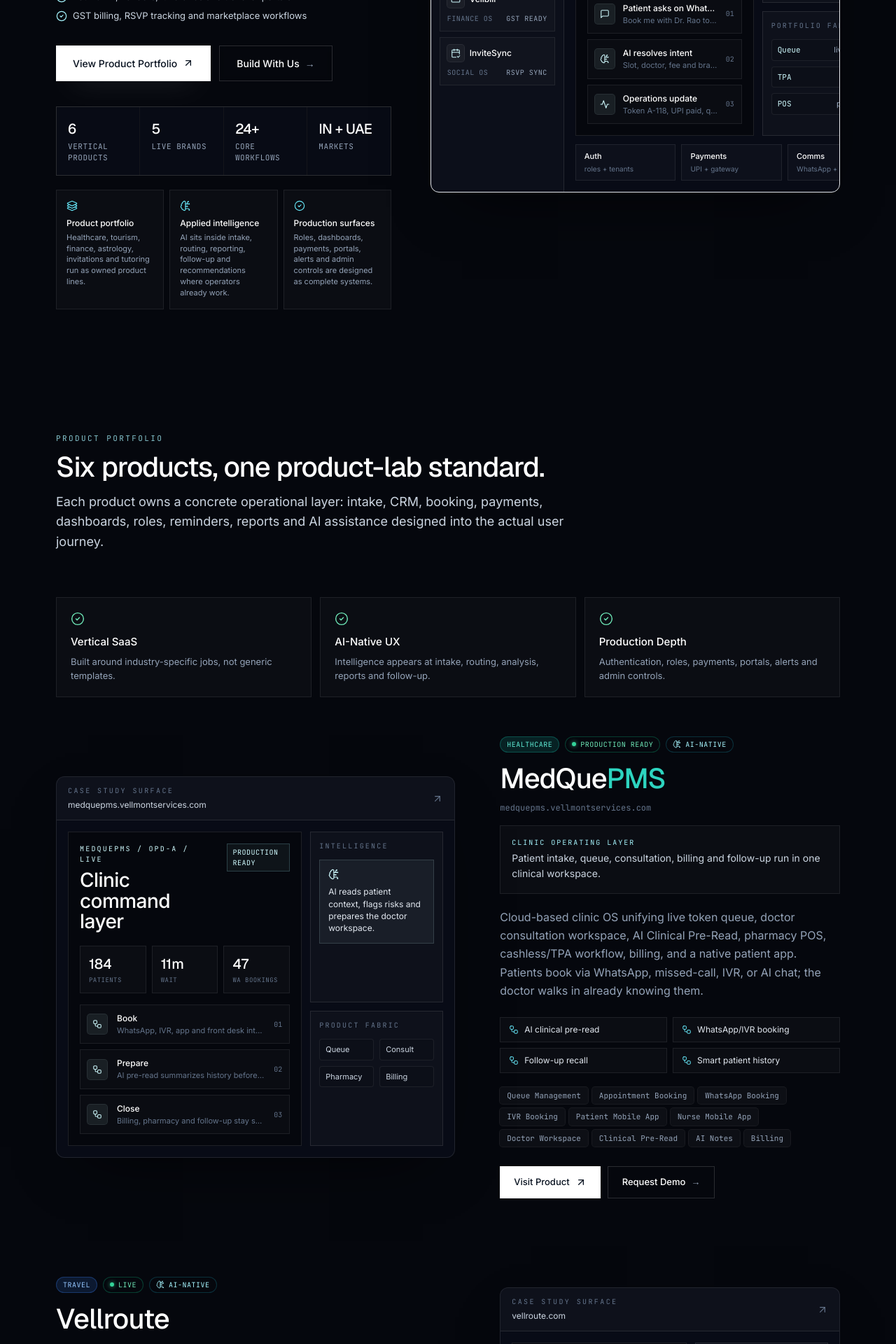
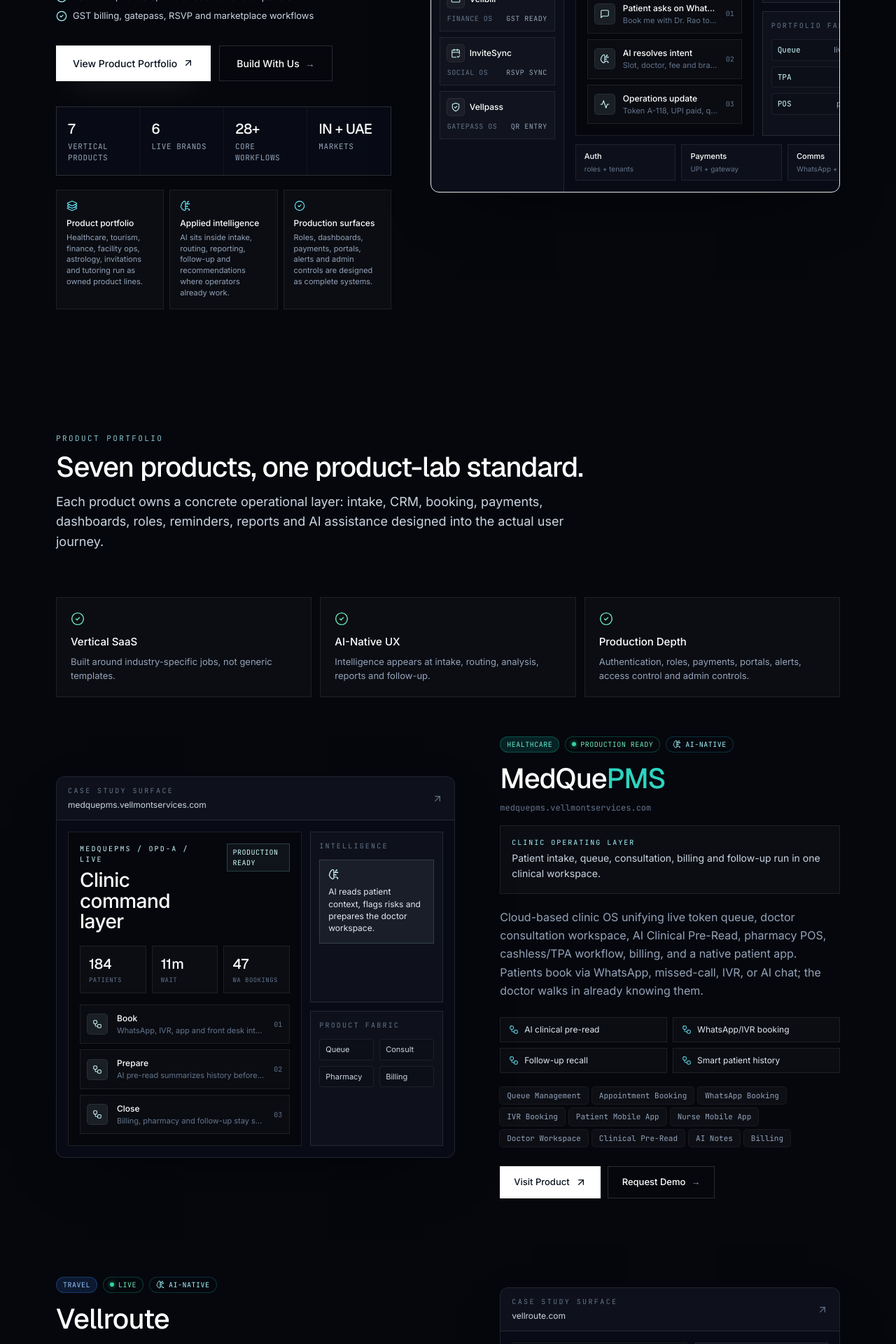
Before and after one commit to jaypandeydev/vellmontwebsite, a React (Vite) app: page / in a window 1280 px wide. Shown: the part 660-2580 px from the top of the page at 70% size. Built offline with nearby package versions, Linux system fonts and the light colour scheme.

Commit message:
Add Vellpass to product portfolio

```diff
--- a/index.html
+++ b/index.html
@@ -12,7 +12,7 @@
 		<title>Vellmont Services — AI Product Company Building Vertical SaaS</title>
 		<meta
 			name="description"
-			content="Vellmont is an AI product company building vertical SaaS for healthcare, tourism, finance, education, astrology and social planning across India and the UAE."
+			content="Vellmont is an AI product company building vertical SaaS for healthcare, tourism, finance, education, astrology, events and facility access across India and the UAE."
 		/>
 		<meta
 			name="keywords"
@@ -28,14 +28,14 @@
 		<meta property="og:type" content="website" />
 		<meta property="og:site_name" content="Vellmont Services" />
 		<meta property="og:title" content="Vellmont Services — AI Product Company Building Vertical SaaS" />
-		<meta property="og:description" content="A portfolio of AI-heavy products for clinics, tour operators, SMB finance, education, astrology and social planning across India and the UAE." />
+		<meta property="og:description" content="A portfolio of AI-heavy products for clinics, tour operators, SMB finance, education, astrology, events and visitor management across India and the UAE." />
 		<meta property="og:url" content="https://vellmontservices.com/" />
 		<meta property="og:image" content="https://res.cloudinary.com/dzdaksuzp/image/upload/v1750354259/Vellmont_final_logo_Png_isk7ol.png" />
 		<meta property="og:locale" content="en_IN" />
 
 		<meta name="twitter:card" content="summary_large_image" />
 		<meta name="twitter:title" content="Vellmont Services — AI Product Company Building Vertical SaaS" />
-		<meta name="twitter:description" content="AI-heavy product portfolio across healthcare, tourism, finance, education, astrology and social planning." />
+		<meta name="twitter:description" content="AI-heavy product portfolio across healthcare, tourism, finance, education, astrology, events and facility access." />
 		<meta name="twitter:image" content="https://res.cloudinary.com/dzdaksuzp/image/upload/v1750354259/Vellmont_final_logo_Png_isk7ol.png" />
 
 		<link rel="preconnect" href="https://fonts.googleapis.com" />
@@ -57,7 +57,7 @@
 					"url": "https://vellmontservices.com/",
 					"logo": "https://res.cloudinary.com/dzdaksuzp/image/upload/v1750354259/Vellmont_final_logo_Png_isk7ol.png",
 					"foundingDate": "2025",
-					"description": "AI product company building vertical SaaS for healthcare, tourism, finance, education, astrology and social planning in India and the UAE.",
+					"description": "AI product company building vertical SaaS for healthcare, tourism, finance, education, astrology, events and facility access in India and the UAE.",
 					"address": [
 						{
 							"@type": "PostalAddress",
@@ -262,6 +262,28 @@
 						"One-off freelance invoices"
 					],
 					"provider": { "@id": "https://vellmontservices.com/#organization" }
+				},
+				{
+					"@type": "SoftwareApplication",
+					"name": "Vellpass",
+					"url": "https://vellpass.vellmontservices.com/",
+					"applicationCategory": "BusinessApplication",
+					"applicationSubCategory": "Visitor and Gatepass Management",
+					"operatingSystem": "Web, iOS, Android",
+					"description": "Visitor and gatepass management system for apartments, offices, campuses and controlled facilities. Handles pre-approvals, QR gatepasses, security desk check-ins, check-outs, notifications and searchable visitor audit trails.",
+					"audience": { "@type": "Audience", "audienceType": "Apartments, offices, campuses, facilities, administrators and security teams" },
+					"featureList": [
+						"Visitor registration",
+						"Digital gatepass",
+						"Host approval",
+						"QR check-in",
+						"Check-out tracking",
+						"Security dashboard",
+						"Visitor history",
+						"Audit trail",
+						"Multi-site support"
+					],
+					"provider": { "@id": "https://vellmontservices.com/#organization" }
 				}
 			]
 		}
--- a/src/components/redesign/AIDemoBlock.jsx
+++ b/src/components/redesign/AIDemoBlock.jsx
@@ -152,6 +152,28 @@
     ),
     prompts: ['GST invoice', 'Payment follow-up', 'Expense summary'],
   },
+  vellpass: {
+    label: 'vellpass',
+    render: () => (
+      <>
+        <div className="font-mono text-[10px] opacity-50 mb-1.5">
+          security desk → vellpass
+        </div>
+        <div className="text-[13px] mb-3">
+          "Visitor for Flat B-1203 has arrived. Check approval and issue entry."
+        </div>
+        <div className="font-mono text-[10px] opacity-50 mb-1.5">
+          vellpass →
+        </div>
+        <div className="text-[12px] leading-[1.6]">
+          Host approval verified · QR gatepass scanned · visitor photo logged ·
+          check-in started.{' '}
+          <span className="opacity-60">Auto-remind security if not checked out.</span>
+        </div>
+      </>
+    ),
+    prompts: ['Visitor pre-approval', 'QR gatepass', 'Security audit trail'],
+  },
 };
 
 export default function AIDemoBlock() {
--- a/src/components/redesign/Footer.jsx
+++ b/src/components/redesign/Footer.jsx
@@ -11,6 +11,7 @@
       { label: 'Vedjyotix', href: 'https://vedjyotix.com', ext: true },
       { label: 'Vellbill', href: 'https://vellbill.com', ext: true },
       { label: 'Tutora', href: 'https://tutorra.vellmontservices.com', ext: true },
+      { label: 'Vellpass', href: 'https://vellpass.vellmontservices.com', ext: true },
     ],
   },
   {
@@ -57,8 +58,8 @@
             </Link>
             <p className="text-[13px] text-slate-400 leading-[1.6] max-w-[320px] mb-5">
               An AI product company building production-grade vertical SaaS
-              for healthcare, tourism, finance, education and everyday
-              operations. Hyderabad · Dubai.
+              for healthcare, tourism, finance, education, events and secure
+              facility operations. Hyderabad · Dubai.
             </p>
             <div className="flex flex-wrap gap-2 text-[11px] font-mono text-slate-500">
               <span className="px-2 py-1 bg-white/[0.04] ring-1 ring-white/[0.08] rounded-md">
--- a/src/components/redesign/Hero.jsx
+++ b/src/components/redesign/Hero.jsx
@@ -8,6 +8,7 @@
   CheckCircle2,
   CreditCard,
   Layers3,
+  ShieldCheck,
   MessageSquare,
   Route,
   Sparkles,
@@ -18,9 +19,9 @@
 } from './tokens';
 
 const metrics = [
-  { value: '6', label: 'Vertical products' },
-  { value: '5', label: 'Live brands' },
-  { value: '24+', label: 'Core workflows' },
+  { value: '7', label: 'Vertical products' },
+  { value: '6', label: 'Live brands' },
+  { value: '28+', label: 'Core workflows' },
   { value: 'IN + UAE', label: 'Markets' },
 ];
 
@@ -28,7 +29,7 @@
   {
     icon: Layers3,
     title: 'Product portfolio',
-    body: 'Healthcare, tourism, finance, astrology, invitations and tutoring run as owned product lines.',
+    body: 'Healthcare, tourism, finance, facility ops, astrology, invitations and tutoring run as owned product lines.',
   },
   {
     icon: BrainCircuit,
@@ -45,7 +46,7 @@
 const labNotes = [
   'Clinic queues, WhatsApp bookings and AI pre-read',
   'Tour CRM, vendors, itineraries and traveller portals',
-  'GST billing, RSVP tracking and marketplace workflows',
+  'GST billing, gatepass, RSVP and marketplace workflows',
 ];
 
 const labProducts = [
@@ -169,10 +170,42 @@
     ],
     icon: CalendarCheck2,
   },
+  {
+    id: 'vellpass',
+    name: 'Vellpass',
+    domain: 'Gatepass OS',
+    metric: 'QR entry',
+    context: 'facility gate',
+    title: 'Visitor access layer',
+    badge: 'live',
+    metrics: [
+      ['128', 'visitors'],
+      ['24', 'pre-approved'],
+      ['8', 'open passes'],
+    ],
+    events: [
+      ['Visitor arrives', 'QR gatepass scanned at security desk', ShieldCheck],
+      ['Host approval checked', 'Resident or admin approval verified', BrainCircuit],
+      ['Entry logged', 'Check-in, purpose and audit trail saved', Activity],
+    ],
+    insight: 'Entry context, host approval and visitor history stay visible before access is granted.',
+    sideStats: [
+      ['open passes', '8'],
+      ['sites', '3'],
+    ],
+    fabric: [
+      ['Gatepass', 'QR entry'],
+      ['Host', 'approval'],
+      ['Audit', 'logs'],
+    ],
+    icon: ShieldCheck,
+  },
 ];
 
 function ProductShowcase() {
-  const liveCount = products.filter((p) => p.status === 'Live').length;
+  const liveCount = products.filter((p) =>
+    ['Live', 'Production Ready'].includes(p.status)
+  ).length;
   const [activeId, setActiveId] = useState('medquepms');
   const activeProduct =
     labProducts.find((product) => product.id === activeId) || labProducts[0];
--- a/src/components/redesign/MoreSections.jsx
+++ b/src/components/redesign/MoreSections.jsx
@@ -194,7 +194,7 @@
   { year: 'Q3 2025', title: 'Vedjyotix launch', body: 'Astrology platform + verified astrologer marketplace go live.' },
   { year: 'Q4 2025', title: 'InviteSync + Vellbill launch', body: 'Invitation management on web + mobile, and GST-compliant invoicing ship.' },
   { year: 'Q1–Q2 2026', title: 'Tutora + Vellroute launch', body: 'Global tutor marketplace and tour-operator OS roll out across pilot accounts.' },
-  { year: '2026 onwards', title: 'Global product portfolio', body: 'Six shipped products; expansion beyond India + UAE markets and new AI verticals in the pipeline.' },
+  { year: '2026 onwards', title: 'Global product portfolio', body: 'Seven shipped products across clinic, travel, finance, education, events and facility operations; expansion beyond India + UAE markets continues.' },
 ];
 
 export function Roadmap() {
--- a/src/components/redesign/Products.jsx
+++ b/src/components/redesign/Products.jsx
@@ -95,7 +95,7 @@
       >
         Product brands across{' '}
         <span className={`${typography.italicAccent}`}>
-          six operating domains.
+          seven operating domains.
         </span>
       </motion.h2>
 
--- a/src/components/redesign/ProductsInDetail.jsx
+++ b/src/components/redesign/ProductsInDetail.jsx
@@ -4,10 +4,8 @@
 import { products, colorCategories, typography } from './tokens';
 
 /**
- * Premium SaaS-style product strips. One row per product (zig-zag layout):
- * marketing banner on one side, copy + features + CTA on the other.
- * Only renders products that have a `banner` set in tokens.js — the rest
- * stay in the compact Products grid below.
+ * Premium product-lab case studies. One row per product, using custom console
+ * mockups so the portfolio reads like shipped systems instead of a screenshot gallery.
  */
 
 const TONE_PILL = {
@@ -17,6 +15,7 @@
   education: 'bg-emerald-500/15 text-emerald-300 ring-emerald-500/30',
   social: 'bg-purple-500/15 text-purple-300 ring-purple-500/30',
   finance: 'bg-amber-500/15 text-amber-300 ring-amber-500/30',
+  security: 'bg-cyan-500/15 text-cyan-300 ring-cyan-500/30',
 };
 
 const AI_FLOWS = {
@@ -44,6 +43,11 @@
     system: 'SMB finance workspace',
     outcome: 'Invoices, GST, quotes, recurring billing, expenses and payment reminders stay audit-ready.',
     flows: ['Invoice drafting', 'GST-aware flows', 'Payment follow-up', 'Expense summaries'],
+  },
+  vellpass: {
+    system: 'Visitor access layer',
+    outcome: 'Visitors, host approvals, digital gatepasses, security desk check-ins and audit logs stay synchronized.',
+    flows: ['QR gatepass', 'Host approval', 'Visitor audit trail', 'Security desk workflow'],
   },
   tutora: {
     system: 'Learning marketplace OS',
@@ -132,6 +136,22 @@
     ],
     intelligence: 'AI reduces invoice creation and follow-up work while keeping GST context visible.',
     fabric: ['Invoices', 'Quotes', 'Expenses', 'Reports'],
+  },
+  vellpass: {
+    headline: 'Visitor access layer',
+    status: 'gate / live',
+    metrics: [
+      ['128', 'visitors'],
+      ['24', 'approved'],
+      ['8', 'open passes'],
+    ],
+    workflow: [
+      ['Register', 'Visitor details captured before or at the gate'],
+      ['Approve', 'Host or admin approval verified instantly'],
+      ['Audit', 'Check-in, check-out and purpose saved for security'],
+    ],
+    intelligence: 'Security teams see visitor context, host approval and entry history before access is granted.',
+    fabric: ['Gatepass', 'QR Entry', 'Host Approval', 'Audit Logs'],
   },
   tutora: {
     headline: 'Learning marketplace OS',
@@ -396,7 +416,7 @@
 }
 
 export default function ProductsInDetail() {
-  const withBanners = products.filter((p) => p.banner);
+  const withBanners = products;
 
   if (!withBanners.length) return null;
 
@@ -414,7 +434,7 @@
           Product Portfolio
         </div>
         <h2 className={`${typography.sectionHeading} text-white max-w-[820px] mb-4`}>
-          Six products, one product-lab standard.
+          Seven products, one product-lab standard.
         </h2>
         <p className={`${typography.bodyLg} max-w-[760px]`}>
           Each product owns a concrete operational layer: intake, CRM, booking,
@@ -427,7 +447,7 @@
         {[
           ['Vertical SaaS', 'Built around industry-specific jobs, not generic templates.'],
           ['AI-Native UX', 'Intelligence appears at intake, routing, analysis, reports and follow-up.'],
-          ['Production Depth', 'Authentication, roles, payments, portals, alerts and admin controls.'],
+          ['Production Depth', 'Authentication, roles, payments, portals, alerts, access control and admin controls.'],
         ].map(([title, body]) => (
           <div
             key={title}
--- a/src/components/redesign/tokens.js
+++ b/src/components/redesign/tokens.js
@@ -52,6 +52,14 @@
     pillBg: "bg-amber-500/15 ring-1 ring-inset ring-amber-500/30",
     pillText: "text-amber-300",
     accent: "text-amber-400",
+  },
+  security: {
+    label: "FACILITY OPS",
+    bg: "bg-cyan-500/10",
+    text: "text-cyan-200",
+    pillBg: "bg-cyan-500/15 ring-1 ring-inset ring-cyan-500/30",
+    pillText: "text-cyan-300",
+    accent: "text-cyan-400",
   },
 };
 
@@ -263,6 +271,41 @@
     ],
     size: "small",
   },
+  {
+    id: "vellpass",
+    name: "Vellpass",
+    domain: "vellpass.vellmontservices.com",
+    category: "security",
+    status: "Live",
+    oneLiner: "Visitor & Gatepass Management — secure entry workflows for facilities.",
+    longDescription:
+      "Visitor and gatepass management system for apartments, offices, campuses and controlled facilities. Pre-approve visits, capture visitor details, issue digital gatepasses, notify hosts, track check-in/out, and keep a searchable audit trail for security teams.",
+    tags: [
+      "Visitor Logs",
+      "Gatepass",
+      "Host Approval",
+      "Check-in / Out",
+      "Security Desk",
+      "Audit Trail",
+    ],
+    features: [
+      "Visitor Registration",
+      "Digital Gatepass",
+      "Host Approval",
+      "QR Check-in",
+      "Check-out Tracking",
+      "Security Dashboard",
+      "Pre-approved Visits",
+      "Visitor History",
+      "Delivery Entry",
+      "Staff Entry",
+      "Notifications",
+      "Role Based Access",
+      "Audit Trail",
+      "Multi-site Support",
+    ],
+    size: "small",
+  },
 ];
 
 export const flagshipProduct = products.find((p) => p.size === "flagship");
--- a/src/pages/LandingPage.jsx
+++ b/src/pages/LandingPage.jsx
@@ -17,7 +17,7 @@
     <main className="min-h-screen bg-[#05070d] text-neutral-100 font-sans antialiased">
       <Seo
         title="Vellmont Services — AI Product Lab For Vertical SaaS"
-        description="Vellmont builds AI-native vertical SaaS products for healthcare, tourism, finance, education, astrology and social planning. Six product systems across India and the UAE."
+        description="Vellmont builds AI-native vertical SaaS products for healthcare, tourism, finance, education, astrology, events and facility access. Seven product systems across India and the UAE."
         canonical="https://vellmontservices.com/"
         image="https://res.cloudinary.com/dzdaksuzp/image/upload/v1750354259/Vellmont_final_logo_Png_isk7ol.png"
       />
--- a/src/pages/TermsPage.jsx
+++ b/src/pages/TermsPage.jsx
@@ -86,8 +86,8 @@
         <p>
           Vellmont operates this marketing website and a portfolio of
           software products (currently MedQuePMS, Vedjyotix, Vellroute,
-          Tutora, InviteSync, and Vellbill) and offers custom software
-          development. Each product may have its own additional terms; where
+          Tutora, InviteSync, Vellbill, and Vellpass) and offers custom
+          software development. Each product may have its own additional terms; where
           there is a conflict, the product-specific terms apply for that
           product.
         </p>
```
